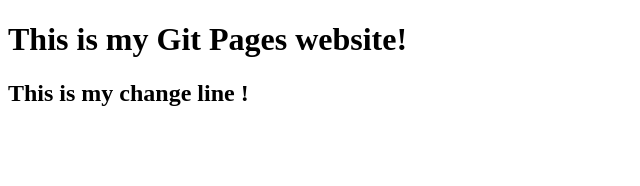
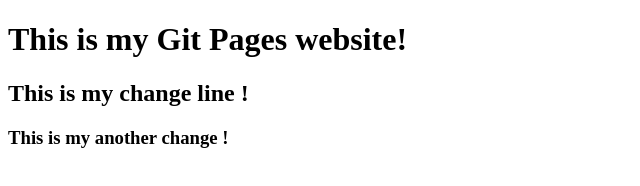
Before and after one commit to weitang616/weitang616.github.io, a plain HTML site: page index.html in a window 1280 px wide. Shown: the whole page, without its empty margins (0-640 px from the left). Drawn offline with Linux system fonts and the light colour scheme.

Commit message:
more change line

```diff
--- a/index.html
+++ b/index.html
@@ -8,5 +8,6 @@
     <body>
         <h1>This is my Git Pages website!</h1>
         <h2>This is my change line      !</h2>
+        <h3>This is my another change   !</h3>
     </body>
 </html>
```
